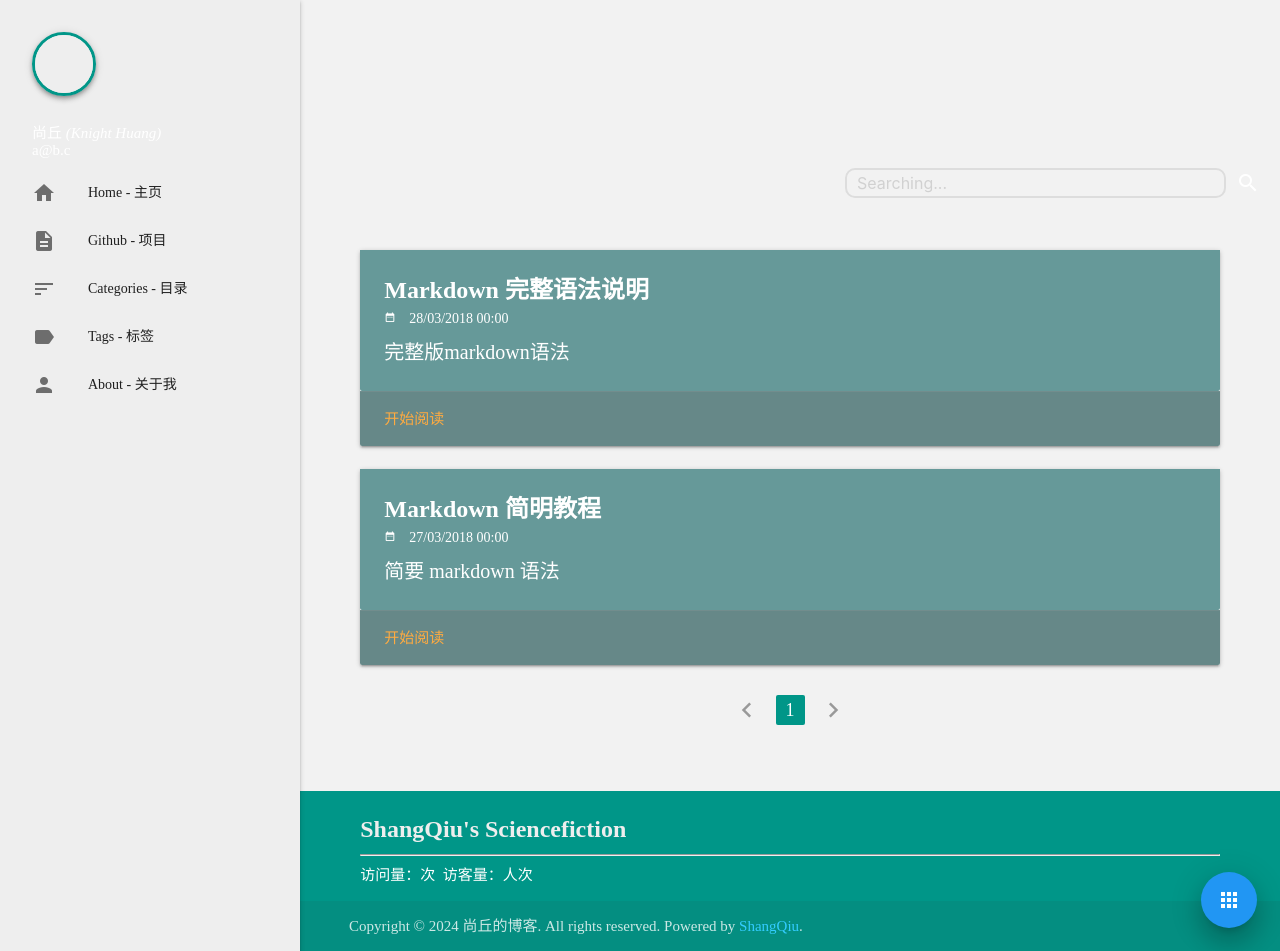
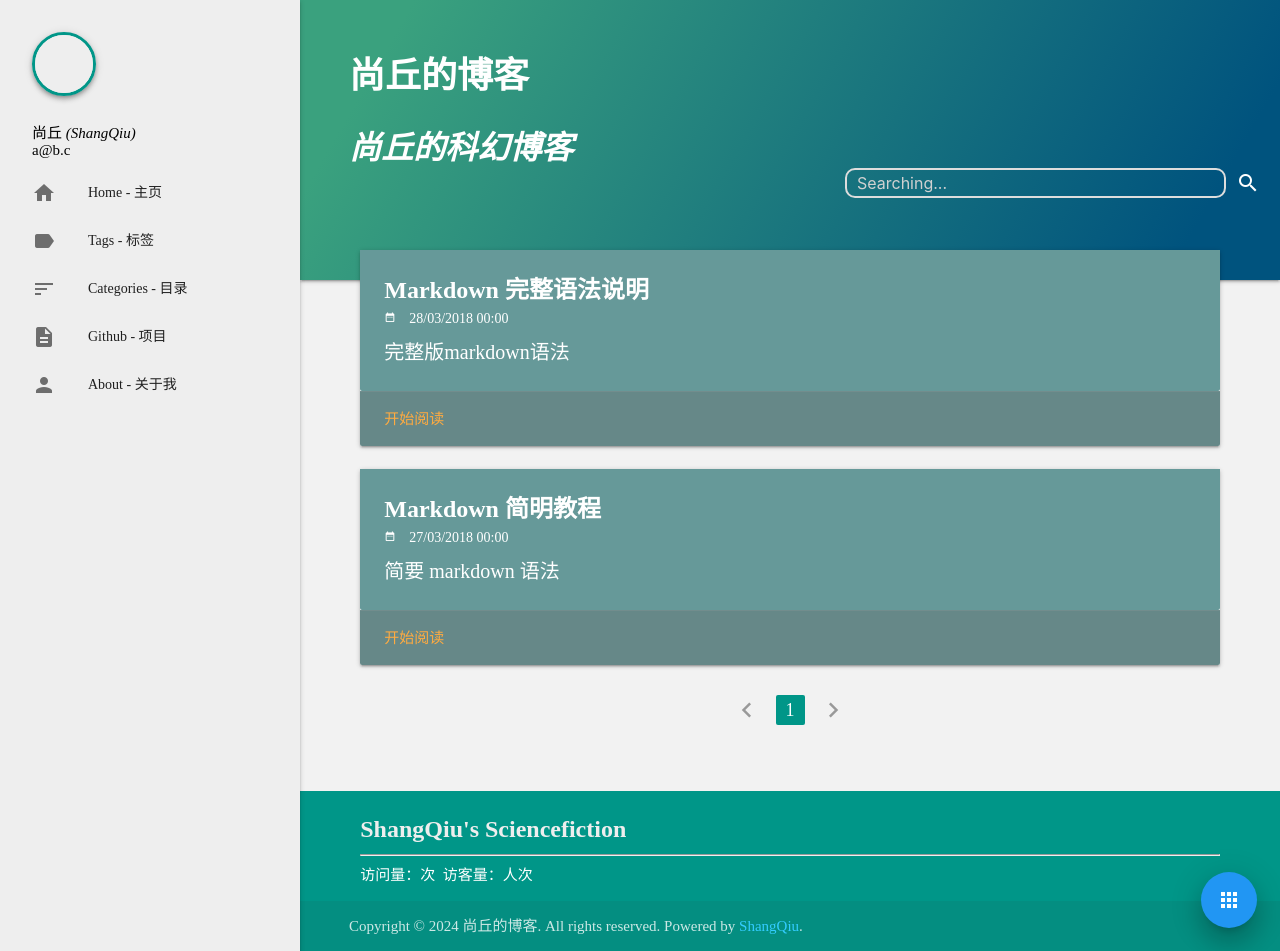
Before and after one commit to keepwalk/keepwalk.github.io, a Jekyll site: the page built from index.html, in a window 1280 px wide and 951 px high. Built offline with Jekyll 4.4.1, drawn with Linux system fonts in a browser that asks for light colours; the list of posts is cut into pages by our own code; comment, search, counter and statistics services are not loaded.

Commit message:
Update header.html

```diff
--- a/_includes/header.html
+++ b/_includes/header.html
@@ -55,7 +55,14 @@
 
 <body>
     <header>
-
+        <nav class="top-nav">
+            <div class="nav-wrapper">
+                <div class="container">
+                    <a class="page-title" href="/">{{site.title}}</a>
+                    <p class="head-message">尚丘的科幻博客</p>
+                </div>
+            </div>
+        </nav>
         <!--
         <nav class="top-nav">
             <div class="particles-wrapper">
@@ -100,17 +107,17 @@
                     <a class="user-avatar" href="{{site.github_profile}}" target="_blank">
                         <img class="circle z-depth-2" src="/assets/img/user.png" width="64" />
                     </a>
-                    <div class="white-text user-info">
-                        {{site.user}} <i>(Knight Huang)</i><br>
+                    <div class="black-text user-info">
+                        {{site.user}} <i>(ShangQiu)</i><br>
                         {{site.user_email}}
                     </div>
                 </div>
             </li>
             <li><a class="waves-effect" href="/"><i class="material-icons">home</i>Home - 主页</a></li>
-            <li><a class="waves-effect" href="/projects"><i class="material-icons">description</i>Github - 项目</a></li>
+            <li><a class="waves-effect" href="/tags"><i class="material-icons">label</i>Tags - 标签</a></li>
             <!--  <li><a class="waves-effect" href="/tools"><i class="material-icons">build</i>Tools - 在线工具</a></li> -->
             <li><a class="waves-effect" href="/categories"><i class="material-icons">sort</i>Categories - 目录</a></li>
-            <li><a class="waves-effect" href="/tags"><i class="material-icons">label</i>Tags - 标签</a></li>
+            <li><a class="waves-effect" href="/projects"><i class="material-icons">description</i>Github - 项目</a></li>
             <!-- <li><a class="waves-effect" href="/feed.xml" target="_blank"><i class="material-icons">rss_feed</i>RSS - 订阅</a></li> -->
             <li><a class="waves-effect" href="/about"><i class="material-icons">person</i>About - 关于我</a></li>
             <!-- <li><a class="waves-effect" href="/contact"><i class="material-icons">email</i>Contact - 联系我</a></li> -->
```
